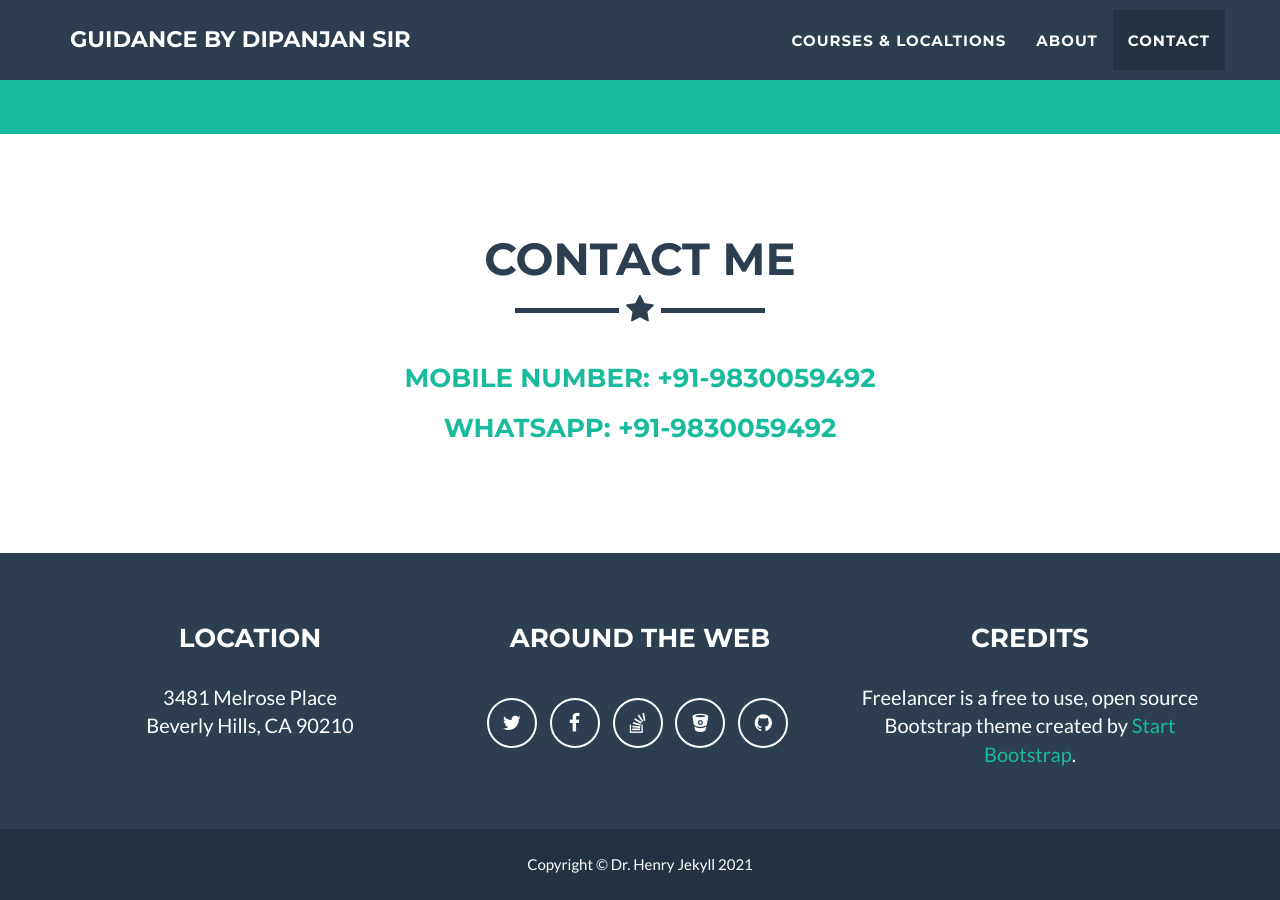
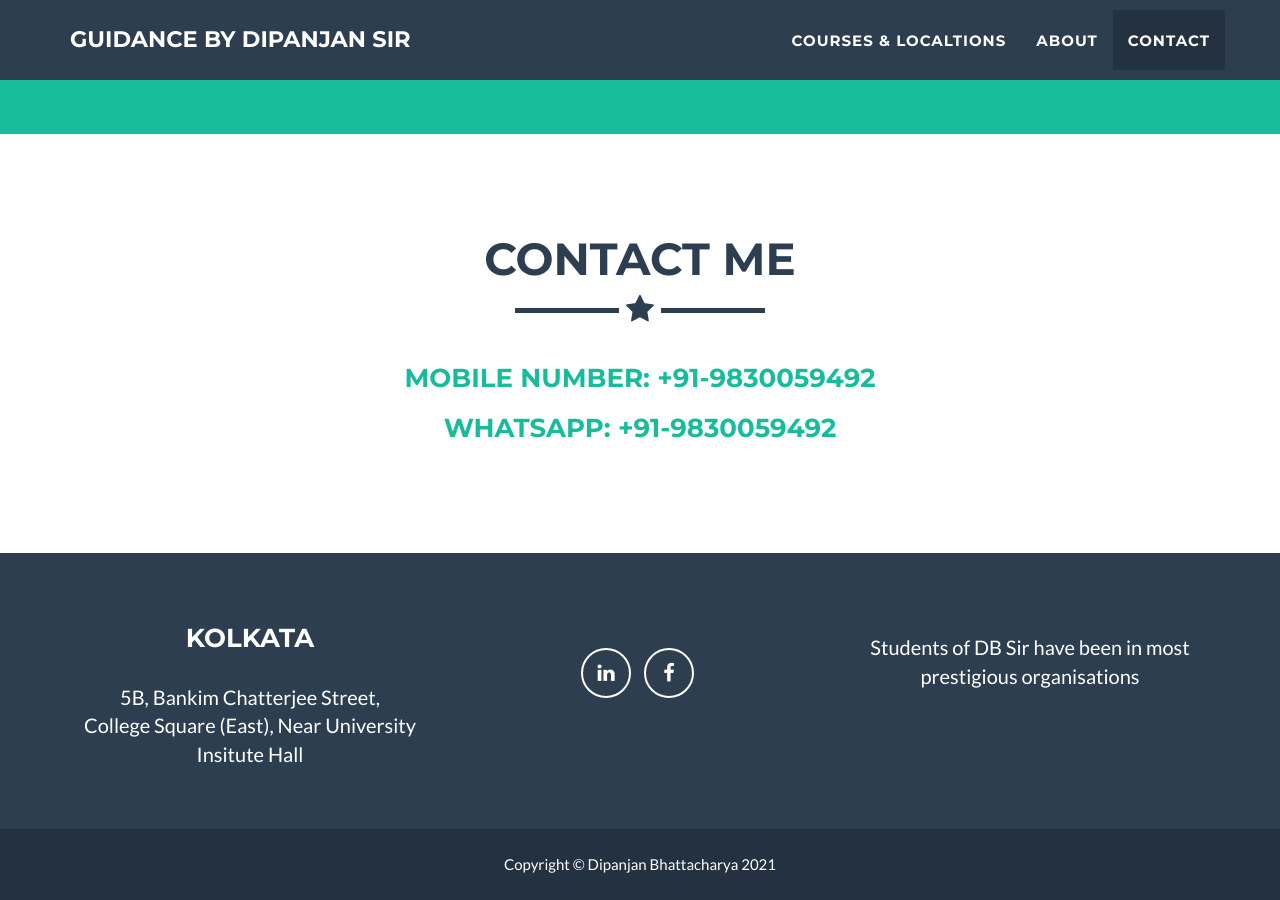
Before and after one commit to dipanjansir/dipanjansir.github.io, a Jekyll site: the page built from _posts/2014-07-18-project-1.markdown, in a window 1280 px wide and 900 px high, scrolled down 2848 px. Built offline with Jekyll 4.4.1, drawn with Linux system fonts in a browser that asks for light colours.

Commit message:
fixing the website

```diff
--- a/_config.yml
+++ b/_config.yml
@@ -32,31 +32,25 @@ color:
 
 # Footer settings
 footer:
-  copyright: Dr. Henry Jekyll
-  location: Location
-  social: Around the Web
-  credits: Credits
+  copyright: Dipanjan Bhattacharya
+  location: Kolkata
+  social:
+  credits:
 
 # Social networks usernames (many more available: google-plus, flickr, dribbble, pinterest, instagram, tumblr, linkedin, etc.)
 social:
-  - title: twitter
-    url: http://twitter.com/jekyllrb
+  - title: linkedin
+    url: https://www.linkedin.com/in/dipanjan-bhattacharya-37ab40118
   - title: facebook
-    url:
-  - title: stack-overflow
-    url: http://stackoverflow.com/questions/tagged/jekyll
-  - title: bitbucket
-    url: http://bitbucket.org/jekyll
-  - title: github
-    url: http://github.com/jekyll
+    url: https://www.facebook.com/dipanjan.sir
 
 # Postal address (add as many lines as necessary)
 address:
-  - line: 3481 Melrose Place
-  - line: Beverly Hills, CA 90210
+  - line:  5B, Bankim Chatterjee Street,
+  - line: College Square (East), Near University Insitute Hall
 
 # Credits content
-credits: 'Freelancer is a free to use, open source Bootstrap theme created by <a href="http://startbootstrap.com">Start Bootstrap</a>.'
+credits: 'Students of DB Sir have been in most prestigious organisations'
 
 # Build settings
 markdown: kramdown
```
